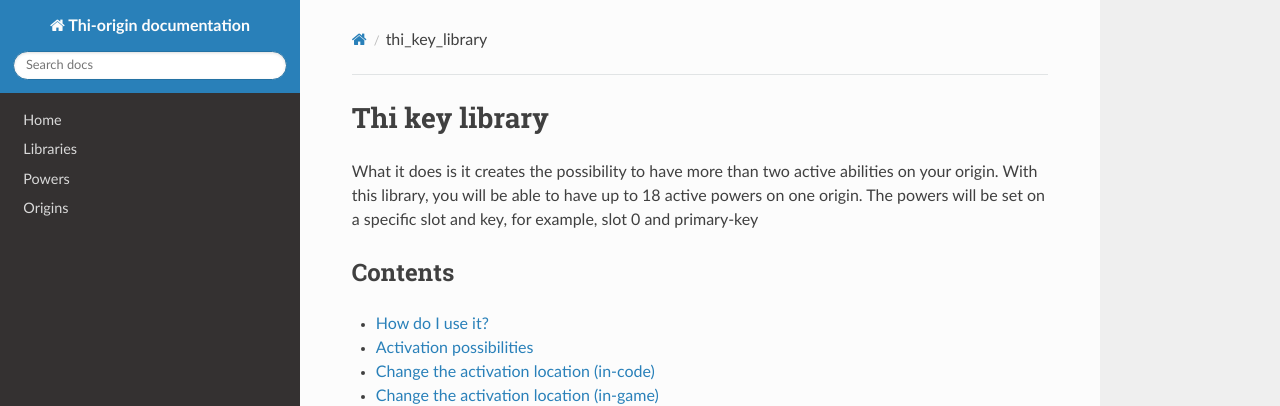
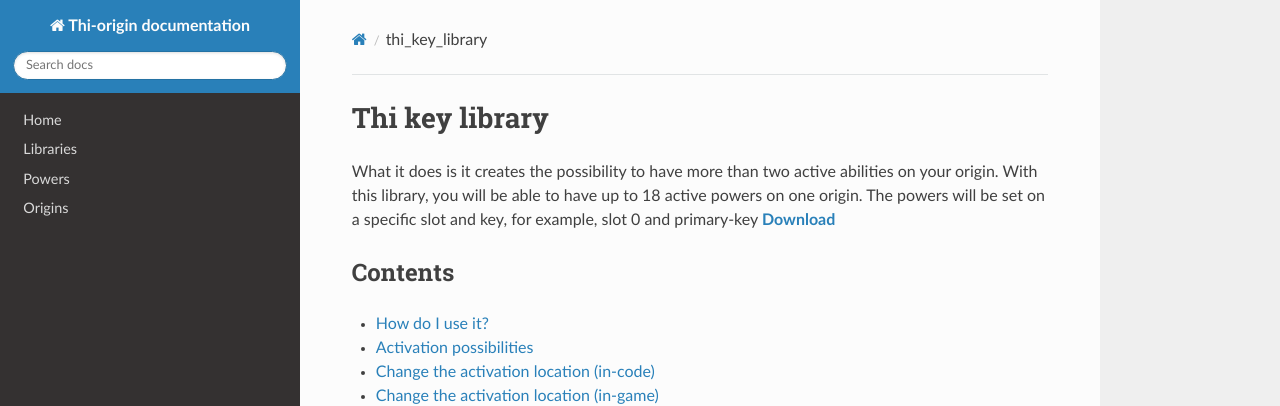
Before and after one commit to MisionThi/thi-origins-stuff, an MkDocs documentation site: the page built from docs/thi_key_library.md, in a window 1280 px wide and 900 px high. Shown: the top 406 px of the window. Built offline with MkDocs 1.6.1, drawn with Linux system fonts in a browser that asks for light colours; nearby versions of some CDN libraries.

Commit message:
Update thi_key_library.md

```diff
--- a/docs/thi_key_library.md
+++ b/docs/thi_key_library.md
@@ -8,6 +8,7 @@ date: 2021-04-04
 What it does is it creates the possibility to have more than two active abilities on your origin.
 With this library, you will be able to have up to 18 active powers on one origin.
 The powers will be set on a specific slot and key, for example, slot 0 and primary-key
+[**Download**](https://github.com/MisionThi/thi_key_library)
 
 ## Contents
 
```
